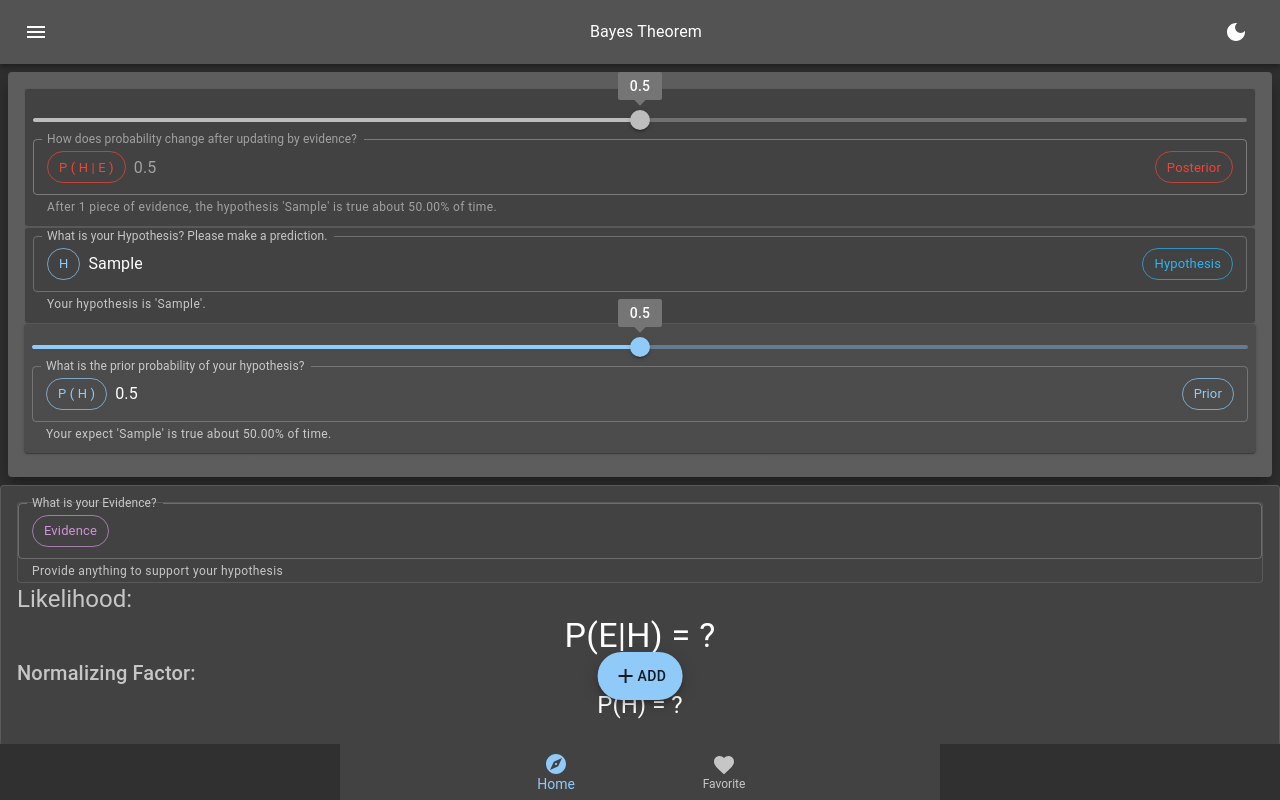
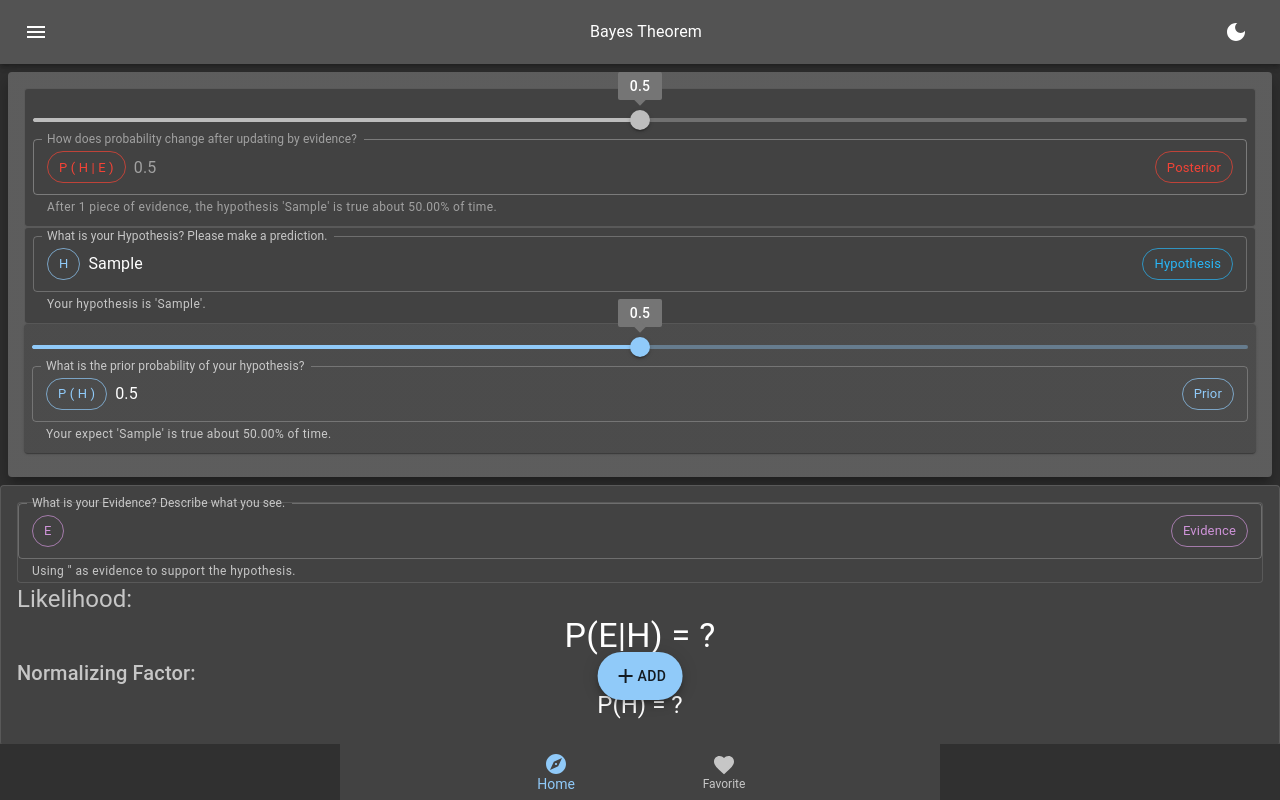
Before and after one commit to quantumsnowball/bayes-domain, a Next.js app: page / in a window 1280 px wide. Both pictures are taken after typing "Sample" into the empty fields and a click on the button "ADD". Built offline with nearby package versions, Linux system fonts and the light colour scheme.

Commit message:
feat: evidence title interactive

```diff
--- a/components/Pages/Home/EvidenceCard/TitlePrompt.tsx
+++ b/components/Pages/Home/EvidenceCard/TitlePrompt.tsx
@@ -27,14 +27,15 @@ function TitlePrompt({ index }: TitlePromptProps) {
         fullWidth
         variant="outlined"
         color='secondary'
-        label='What is your Evidence?'
-        helperText="Provide anything to support your hypothesis"
+        label='What is your Evidence? Describe what you see.'
+        helperText={`Using '${title}' as evidence to support the hypothesis.`}
         InputProps={{
           startAdornment:
-            <InputAdornment
-              position="start"
-              sx={{ fontsize: 30 }}
-            >
+            <InputAdornment position="start" >
+              <Chip label='E' variant='outlined' color='secondary' />
+            </InputAdornment>,
+          endAdornment:
+            <InputAdornment position="end" >
               <Chip label='Evidence' variant='outlined' color='secondary' />
             </InputAdornment>,
         }}
```
